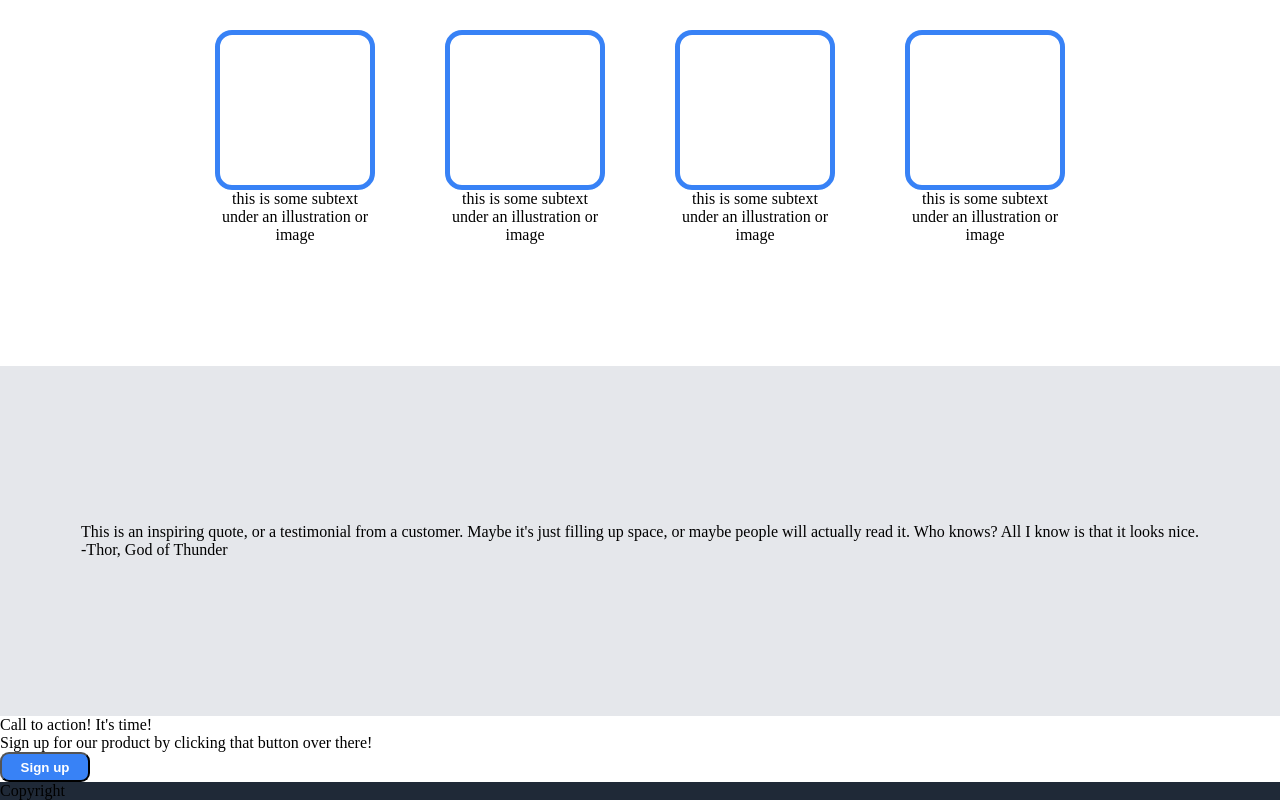
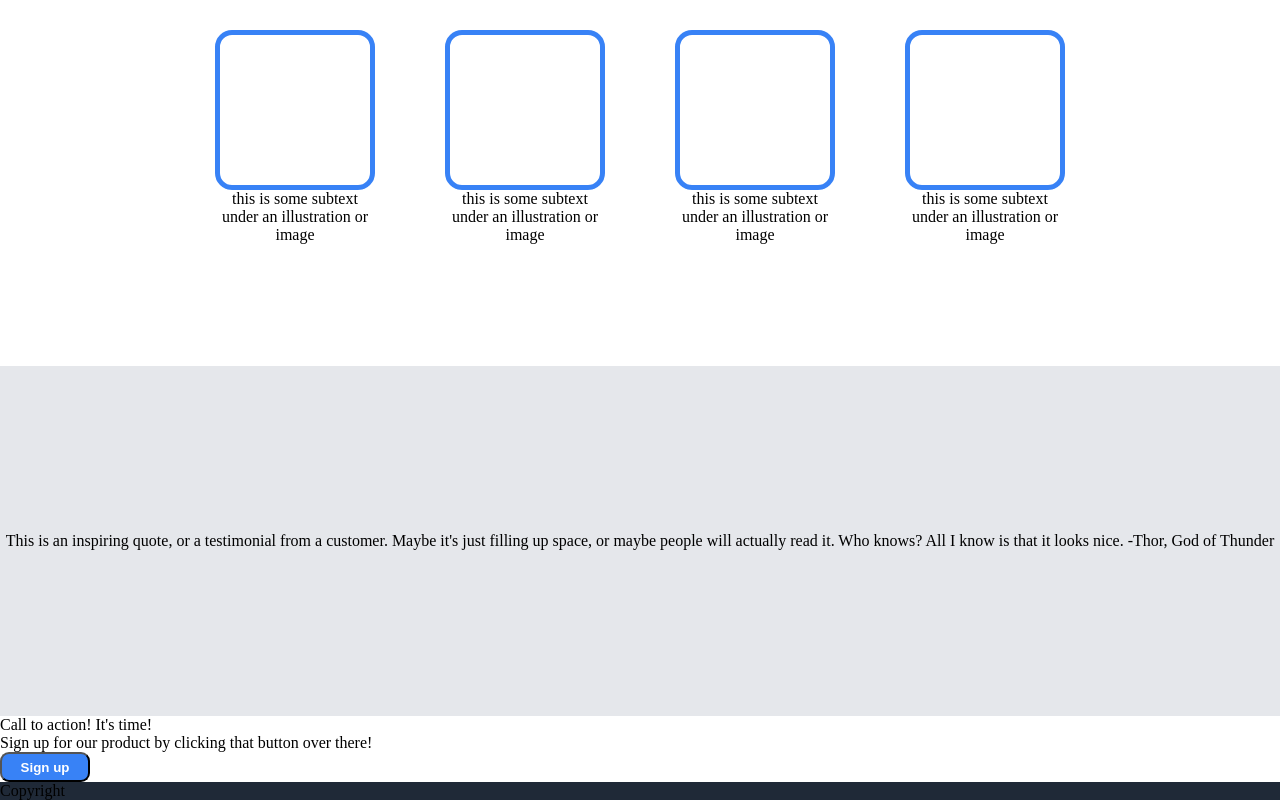
Before and after one commit to bartek204/landing-page, a plain HTML site: page index.html in a window 1280 px wide. Shown: the part 574-1374 px from the top of the page. Drawn offline with Linux system fonts and the light colour scheme.

Commit message:
Change div tags to span tags in inspiring_container

```diff
--- a/index.html
+++ b/index.html
@@ -48,8 +48,8 @@
     </div> <!-- second section END -->
     <div class="third_section"> <!-- third section BEGINNING -->
         <div class="inspiring_container">
-            <div class="quote"> This is an inspiring quote, or a testimonial from a customer. Maybe it's just filling up space, or maybe people will actually read it. Who knows? All I know is that it looks nice.</div>
-            <div class="signature">-Thor, God of Thunder</div>
+            <span class="quote"> This is an inspiring quote, or a testimonial from a customer. Maybe it's just filling up space, or maybe people will actually read it. Who knows? All I know is that it looks nice.</span>
+            <span class="signature">-Thor, God of Thunder</span>
         </div>
     </div> <!-- third section END -->
     <div class="fourth_section"> <!-- fourth section BEGINNING -->
```
